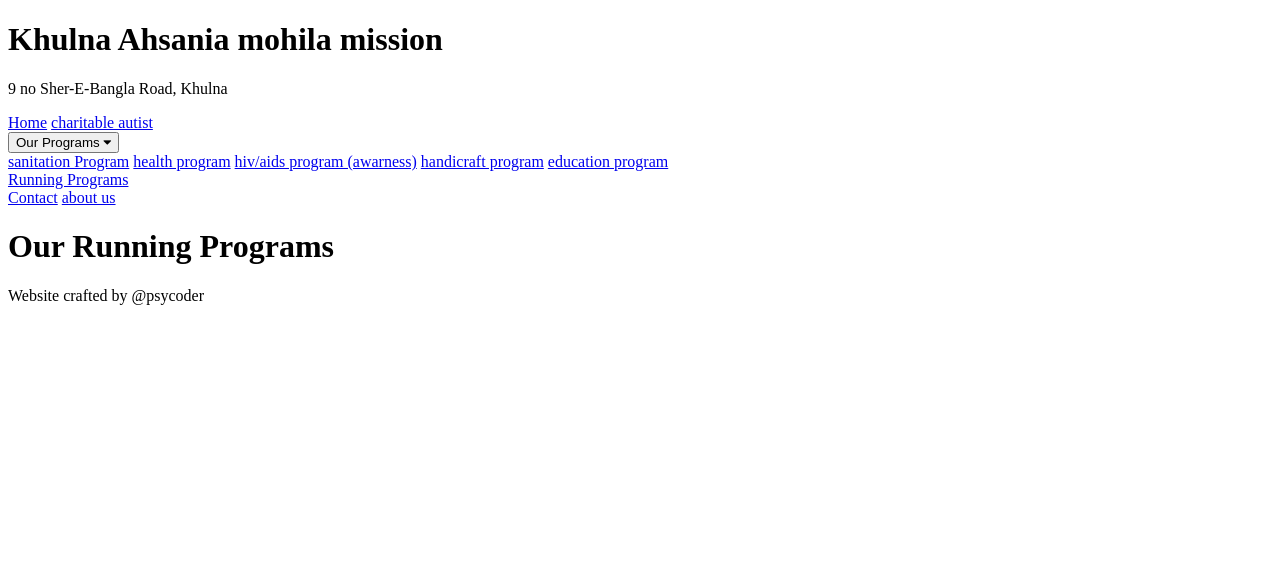
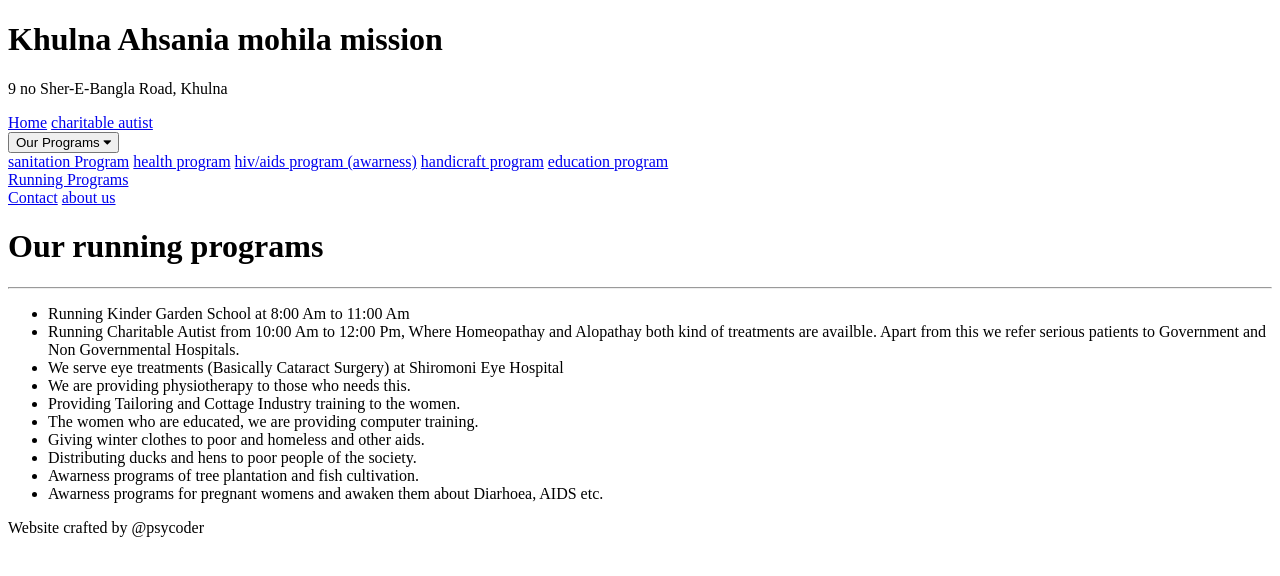
Before and after one commit to ahadnur/kamm, a Django app: page /running-programs/ in a window 1280 px wide. Shown: the top 576 px of the page. Run offline with Django 3.2, Linux system fonts and the light colour scheme.

Commit message:
running program page and styles are updated

```diff
--- a/templates/pages/running_programs.html
+++ b/templates/pages/running_programs.html
@@ -8,5 +8,24 @@
 
 
 {% block content %}
-    <h1>Our Running Programs</h1>
+    <div class="running-program">
+        <h1 class="heading">
+            Our running programs
+        </h1>
+        <hr class="line">
+        <div class="programs">
+            <ul class="list-items">
+                <li class="list-item">Running Kinder Garden School at 8:00 Am to 11:00 Am</li>
+                <li class="list-item">Running Charitable Autist from 10:00 Am to 12:00 Pm, Where Homeopathay and Alopathay both kind of treatments are availble. Apart from this we refer serious patients to Government and Non Governmental Hospitals.</li>
+                <li class="list-item">We serve eye treatments (Basically Cataract Surgery) at Shiromoni Eye Hospital</li>
+                <li class="list-item">We are providing physiotherapy to those who needs this.</li>
+                <li class="list-item">Providing Tailoring and Cottage Industry training to the women.</li>
+                <li class="list-item">The women who are educated, we are providing computer training.</li>
+                <li class="list-item">Giving winter clothes to poor and homeless and other aids.</li>
+                <li class="list-item">Distributing ducks and hens to poor people of the society.</li>
+                <li class="list-item">Awarness programs of tree plantation and fish cultivation.</li>
+                <li class="list-item">Awarness programs for pregnant womens and awaken them about Diarhoea, AIDS etc.</li>
+            </ul>
+        </div>
+    </div>
 {% endblock %}
```
Also changed, not shown: 1 other file.
